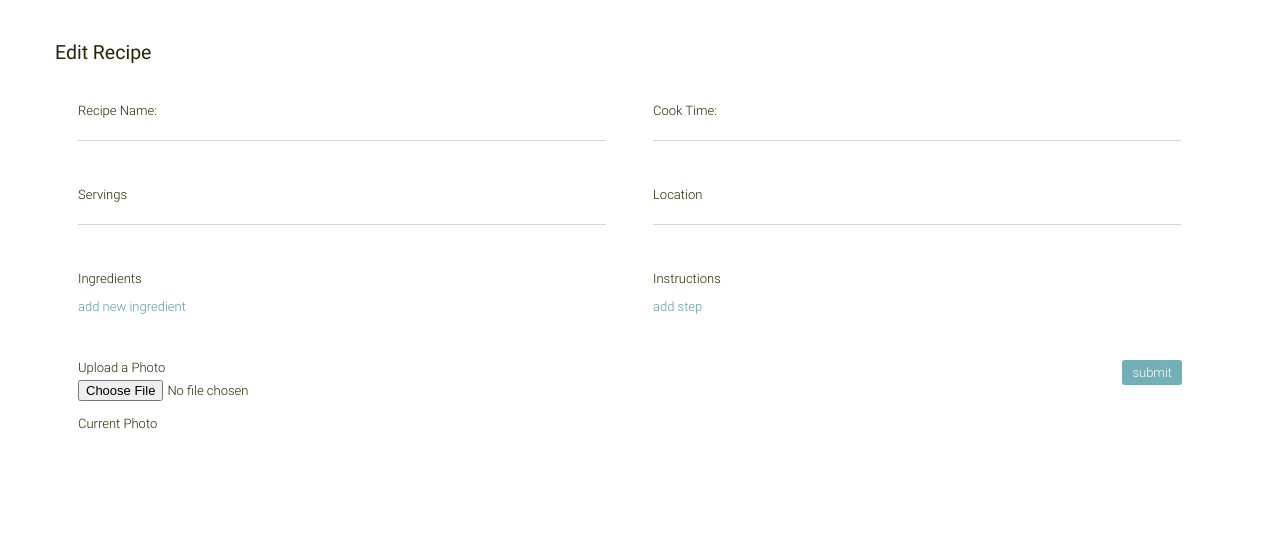
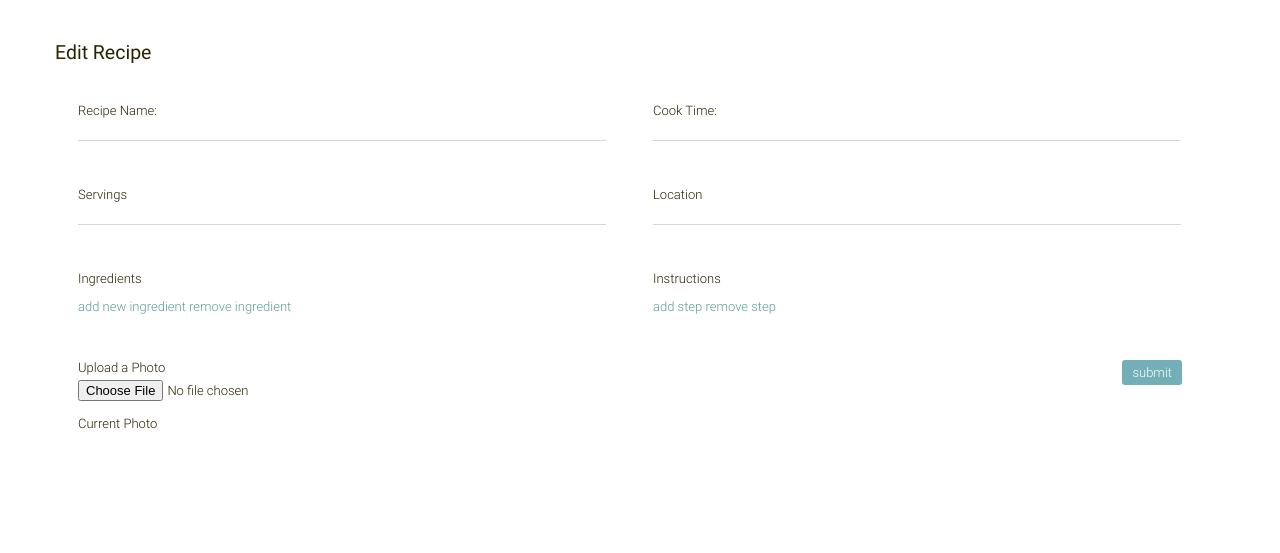
Before and after one commit to cindyyu/bites-without-borders, a Python web app: template templates/recipes_edit.html in a window 1280 px wide. Shown: the top 553 px of the page. Run offline with Jinja, Linux system fonts and the light colour scheme; the template is opened without the code that fills it, so the values that code supplies are empty; some libraries are stand-ins or nearby versions.

Commit message:
Add remove instruction or ingredient option.

```diff
--- a/templates/recipes_edit.html
+++ b/templates/recipes_edit.html
@@ -7,6 +7,14 @@
     <link href="/css/main.css" rel="stylesheet" />
     <script>
       var geocoder;
+      var removeIngredient = function() {
+        $("ul li:last-child").remove();
+        return false;
+      }
+      var removeInstruction = function() {
+        $("ol li:last-child").remove();
+        return false;
+      }
       var addNewIngredient = function() {
         $("ul").append("<li><input type='text' class='ingredient' /></li>");
         return false;
@@ -78,6 +86,8 @@
           $("a#addNewIngredient").on('click', addNewIngredient);
           $("a#addNewInstruction").on('click', addNewInstruction);
           $("input[type=submit]").on('click', submitNewRecipe);
+          $("a#removeIngredient").on('click', removeIngredient);
+          $("a#removeInstruction").on('click', removeInstruction);
         }
       );
     </script>
@@ -122,6 +132,7 @@
                 {% endfor %}
               </ul>
               <a id="addNewIngredient" href="#">add new ingredient</a>
+              <a id="removeIngredient" href="#">remove ingredient</a>
             </fieldset><fieldset>
               <label for="instructions">Instructions</label>
               <ol>
@@ -132,6 +143,7 @@
                 {% endfor %}
               </ol>
               <a id="addNewInstruction" href="#">add step</a>
+              <a id="removeInstruction" href="#">remove step</a>
             </fieldset><fieldset>
               <label for="instructions">Upload a Photo</label>
               <input type="file" name="img"/><br /><br />
```
Also changed, not shown: templates/recipes_add.html (+12 -0 lines).
